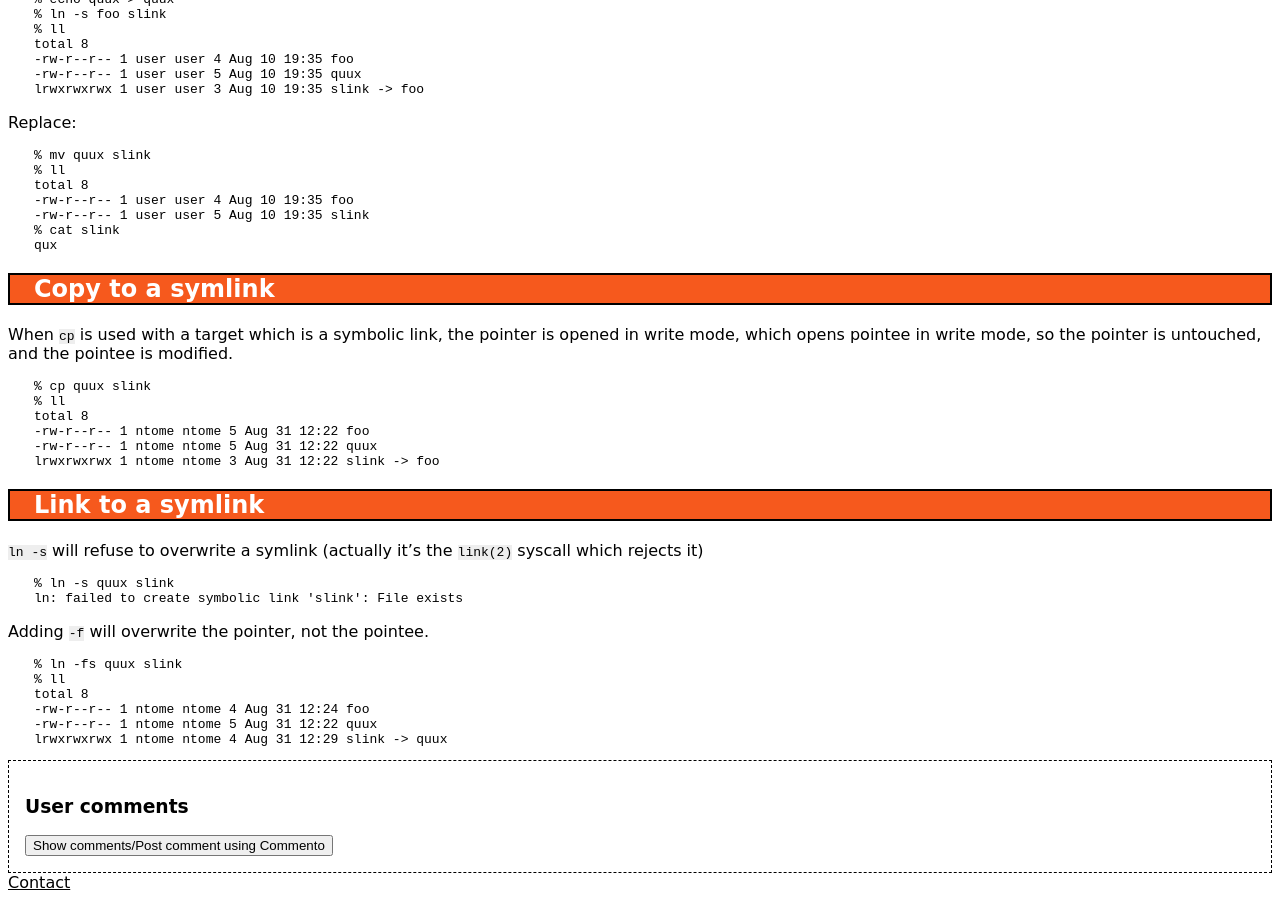
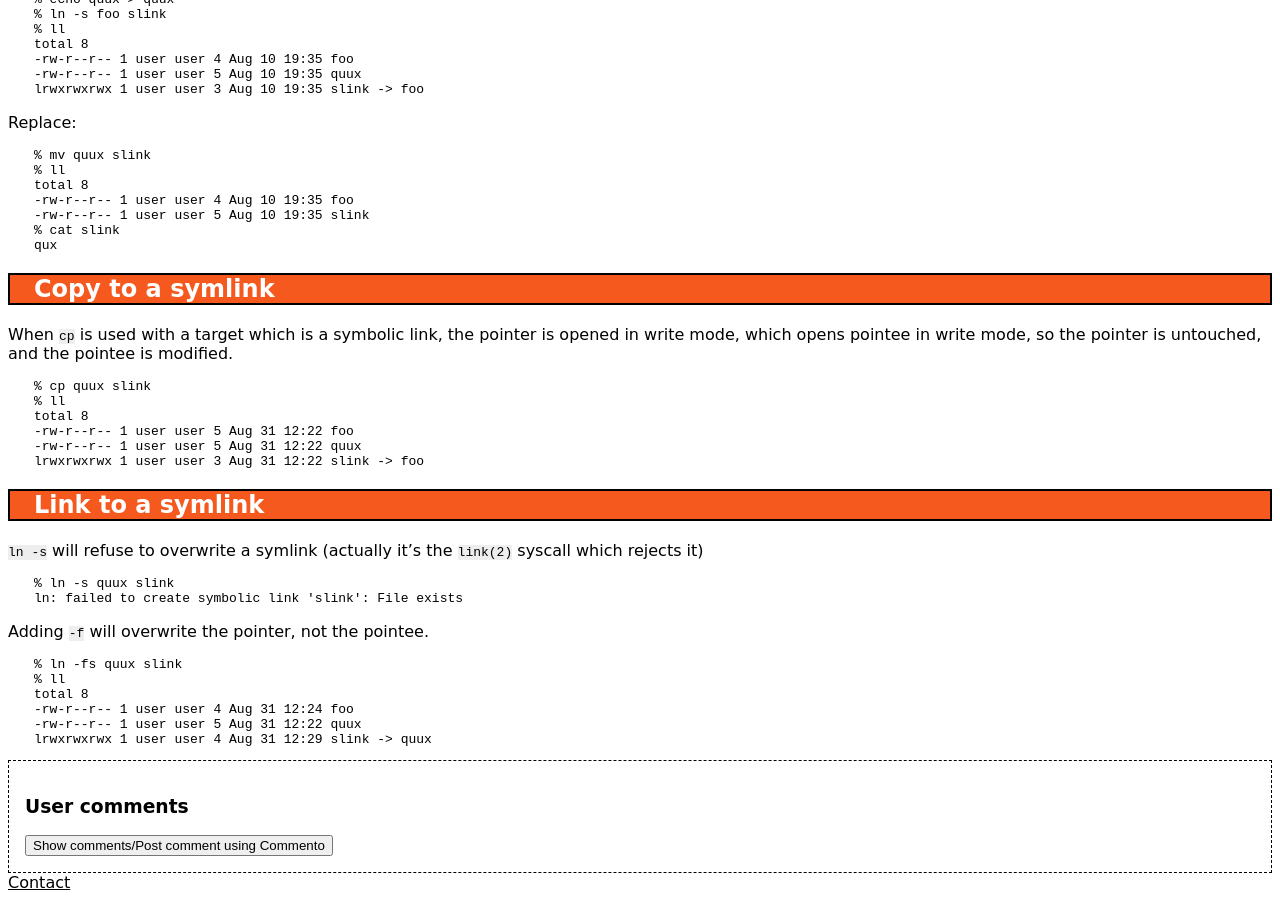
Before and after one commit to hydrargyrum/hydrargyrum.github.io, a Jekyll site: the page built from _posts/2019-08-31-symbolic-links.md, in a window 1280 px wide and 900 px high, scrolled down 1168 px. Built offline with Jekyll 4.4.1, drawn with Linux system fonts in a browser that asks for light colours.

Commit message:
_posts/2019-08-31-symbolic-links.md: example username

```diff
--- a/_posts/2019-08-31-symbolic-links.md
+++ b/_posts/2019-08-31-symbolic-links.md
@@ -92,9 +92,9 @@ When `cp` is used with a target which is a symbolic link, the pointer is opened
 	% cp quux slink
 	% ll
 	total 8
-	-rw-r--r-- 1 ntome ntome 5 Aug 31 12:22 foo
-	-rw-r--r-- 1 ntome ntome 5 Aug 31 12:22 quux
-	lrwxrwxrwx 1 ntome ntome 3 Aug 31 12:22 slink -> foo
+	-rw-r--r-- 1 user user 5 Aug 31 12:22 foo
+	-rw-r--r-- 1 user user 5 Aug 31 12:22 quux
+	lrwxrwxrwx 1 user user 3 Aug 31 12:22 slink -> foo
 
 # Link to a symlink
 
@@ -108,6 +108,6 @@ Adding `-f` will overwrite the pointer, not the pointee.
 	% ln -fs quux slink
 	% ll
 	total 8
-	-rw-r--r-- 1 ntome ntome 4 Aug 31 12:24 foo
-	-rw-r--r-- 1 ntome ntome 5 Aug 31 12:22 quux
-	lrwxrwxrwx 1 ntome ntome 4 Aug 31 12:29 slink -> quux
+	-rw-r--r-- 1 user user 4 Aug 31 12:24 foo
+	-rw-r--r-- 1 user user 5 Aug 31 12:22 quux
+	lrwxrwxrwx 1 user user 4 Aug 31 12:29 slink -> quux
```
